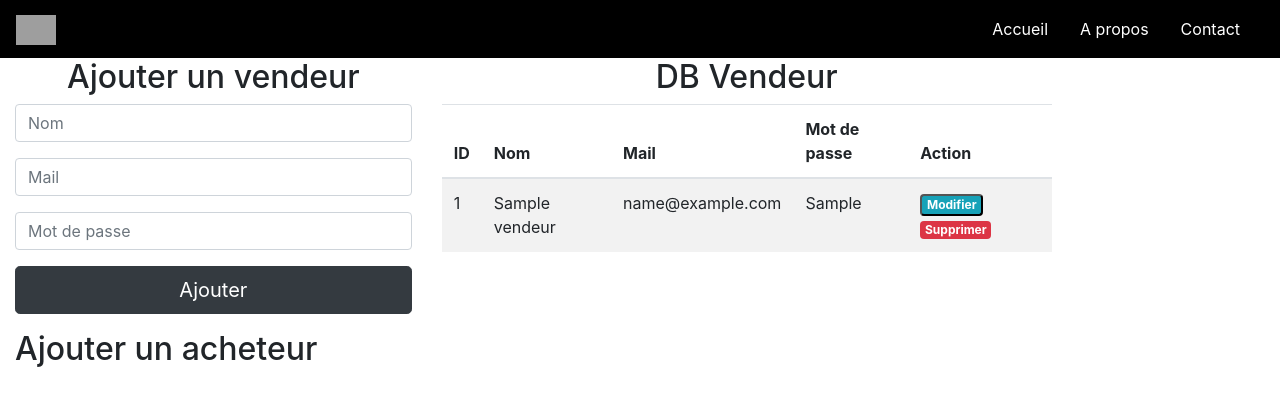
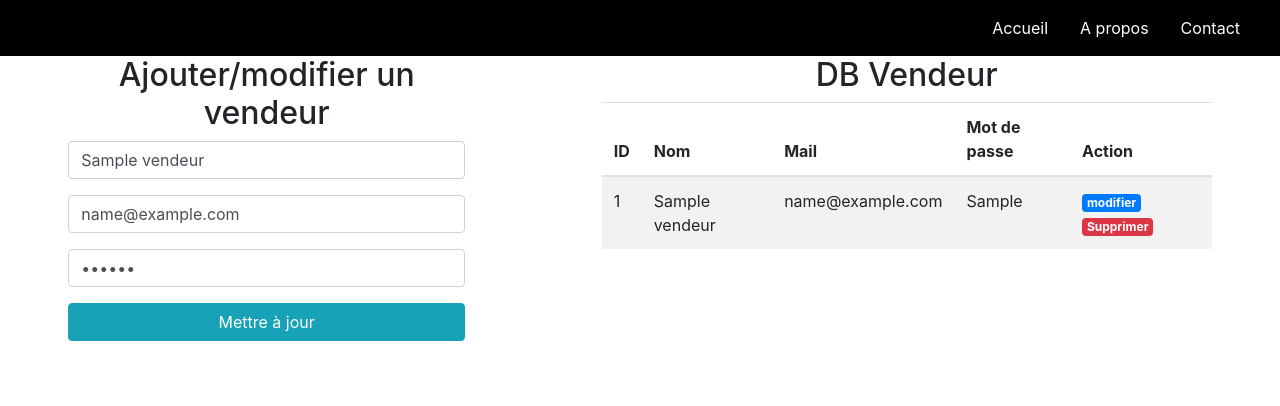
Before and after one commit to SovannQ/eceBay, a PHP site: page /admin.php?edit=1 in a window 1280 px wide. Shown: the top 406 px of the page. Run offline with PHP 8.4, Linux system fonts and the light colour scheme; tables that the repository leaves empty or names only in its code hold one stand-in row (values such as "Sample post"); grey boxes are pictures that could not be loaded.

Commit message:
ajouter, supprimer, éditer un vendeur ok

```diff
--- a/back/admin.php
+++ b/back/admin.php
@@ -1,5 +1,5 @@
 <?php
-    include  'admin_crud.php';
+    include  'admin_crud_vendeur.php';
 ?>
 
 <!DOCTYPE html>
@@ -19,9 +19,9 @@
 <body>
     <!-- NAVBAR -->
     <nav class="navbar navbar-expand-md">
-        <a class="navbar-brand" href="#"><img src="akatsuki.png" alt="Logo" style="width: 40px"></a>
+        <a class="navbar-brand" href="#"></a>
         <button class="navbar-toggler navbar-dark" type="button" data-toggle="collapse" data-target="#main-navigation">
-            <span class="navbar-toggler-icon"><img src="akatsuki.png" alt="Logo" style="width: 40px"></span>
+            <span class="navbar-toggler-icon"></span>
         </button>
         <div class="collapse navbar-collapse" id="main-navigation">
             <ul class="navbar-nav">
@@ -32,34 +32,43 @@
         </div>
     </nav>
 
-    <!-- Main part-->
+    <!-- VENDEUR-->
     <div class="container-fluid">
 
         <div class="row">
 
-            <!-- Ajouter un vendeur dans la table vendeur-->
+            <!-- Ajouter.modifier un vendeur dans la table vendeur-->
             <div class="col-md-4">
-                <h2 class="text-center">Ajouter un vendeur</h2>
-                <form action="admin_crud.php" method="post">
+
+                <h2 class="text-center">Ajouter/modifier un vendeur</h2>
+                <form action="admin_crud_vendeur.php" method="post">
+                    <input type="hidden" name="id_vendeur" value="<?= $id_vendeur; ?>">
 
                     <div class="form-group">
-                        <input type="text" class="form-control" placeholder="Nom" name="nom_vendeur">
+                        <input type="text" class="form-control" placeholder="Nom" name="nom_vendeur"
+                            value="<?= $nom_vendeur; ?>">
                     </div>
 
                     <div class="form-group">
-                        <input type="mail" class="form-control" placeholder="Mail" name="mail">
+                        <input type="mail" class="form-control" placeholder="Mail" name="mail" value="<?= $mail; ?>">
                     </div>
 
                     <div class="form-group">
-                        <input type="password" class="form-control" placeholder="Mot de passe" name="mdp">
+                        <input type="password" class="form-control" placeholder="Mot de passe" name="mdp"
+                            value="<?= $mdp; ?>">
                     </div>
 
                     <div class="form-group">
-                        <input type="submit" class="btn btn-primary btn-dark btn-lg btn-block" value="Ajouter"
+                        <?php if($updated==true) { ?>
+                        <input type="submit" class="btn btn-info btn-block" value="Mettre à jour" name="updated">
+                        <?php } else { ?>
+                        <input type="submit" class="btn btn-primary btn-dark btn-block" value="Ajouter"
                             name="ajouter_vendeur">
+                        <?php } ?>
                     </div>
 
                 </form>
+
             </div>
 
             <!-- DB Vendeur -->
@@ -93,10 +102,9 @@
                             <td><?= $row['mdp'];?></td>
 
                             <td>
-
-                                <button type="button" class="badge badge-info" data-toggle="modal" data-target="#myModal">Modifier</button>
-
-                                <a href="admin_crud.php?delete=<?=$row['id_vendeur']; ?>"
+                                <a href="admin.php?edit=<?= $row['id_vendeur']; ?>"
+                                    class="badge badge-primary">modifier</a>
+                                <a href="admin_crud_vendeur.php?delete=<?=$row['id_vendeur']; ?>"
                                     class="badge badge-danger">Supprimer</a>
                             </td>
                         </tr>
@@ -108,40 +116,8 @@
         </div>
 
 
-        <!-- Modal popup with boostrap -->
-        <div id="myModal" class="modal fade" role="dialog">
-            <div class="modal-dialog">
-
-                <!-- Modal content-->
-                <div class="modal-content">
-                    <div class="modal-header">
-                        <button type="button" class="close" data-dismiss="modal">&times;</button>
-                        <h4 class="modal-title">Modifier le vendeur</h4>
-                    </div>
-                    <div class="modal-body">
-                        <p>Some text in the modal.</p>
-                    </div>
-                    <div class="modal-footer">
-                        <button type="button" class="btn btn-default" data-dismiss="modal">Close</button>
-                    </div>
-                </div>
-
-            </div>
-        </div>
-
-
-
-
 
         <!-- ACHETEUR  -->
-        <div class="row">
-
-            <div class="col-md-4">
-                <h2>Ajouter un acheteur</h2>
-            </div>
-
-        </div>
-
     </div>
 
 
--- a/back/admin_crud.php
+++ b/back/admin_crud_vendeur.php
@@ -1,4 +1,10 @@
 <?php
+
+    $id_vendeur="";
+    $nom_vendeur="";
+    $mail="";
+    $mdp="";
+    $updated=false;
 
     ////////////////////////////////////////////////////////
     // connexion à la DB (autre approche que le cours, plus simple)
@@ -37,6 +43,8 @@
 
     }
 
+
+
     if(isset($_GET['delete'])){
         $id=$_GET['delete'];
         $query="DELETE from vendeur where id_vendeur=?";
@@ -58,6 +66,55 @@
 
     }
 
+    if(isset($_GET['edit'])){
+
+        $id_vendeur=$_GET['edit'];
+        $query="SELECT * FROM vendeur WHERE id_vendeur=?";
+
+        $statement=$connexion->prepare($query);
+        $statement->bind_param("i",$id_vendeur);
+        $statement->execute();
+
+        $result=$statement->get_result();
+        $row=$result->fetch_assoc();
+
+        $id_vendeur=$row['id_vendeur'];
+        $nom_vendeur=$row['nom_vendeur'];
+        $mail=$row['mail'];
+        $mdp=$row['mdp'];
+
+        $updated = true;
+
+    }
+
+    if(isset($_POST['updated'])){
+
+        $id_vendeur=$_POST['id_vendeur'];
+        $nom_vendeur=$_POST['nom_vendeur'];
+        $mail=$_POST['mail'];
+        $mdp=$_POST['mdp'];
+
+        $query = "UPDATE vendeur SET nom_vendeur=?, mail=?, mdp=? WHERE id_vendeur=?";
+        $statement=$connexion->prepare($query);
+        $statement->bind_param("sssi",$nom_vendeur,$mail,$mdp,$id_vendeur);
+        $result = $statement->execute();
+
+        if ($result)
+        {
+        // Successful popup message, redirected back to view contacts
+        echo "<script type='text/javascript'>alert('Successful - Record updated!'); window.location.href = 'admin.php';</script>";
+        }
+        else
+        {
+        // Unsuccessful popup message, redirected back to view contacts
+        echo "<script type='text/javascript'>alert('Unsuccessful - ERROR!'); window.location.href = 'admin.php';</script>";
+        }
+
+
+    }
+
+
+
 
 
 ?>
--- a/back/admin_styles.css
+++ b/back/admin_styles.css
@@ -15,3 +15,15 @@
 .navbar-collapse {
 	justify-content: flex-end;
 }
+
+.col-md-4 {
+
+    margin-left: auto;
+    margin-right: auto;
+}
+
+.col-md-6 {
+
+    margin-left: auto;
+    margin-right: auto;
+}
```
